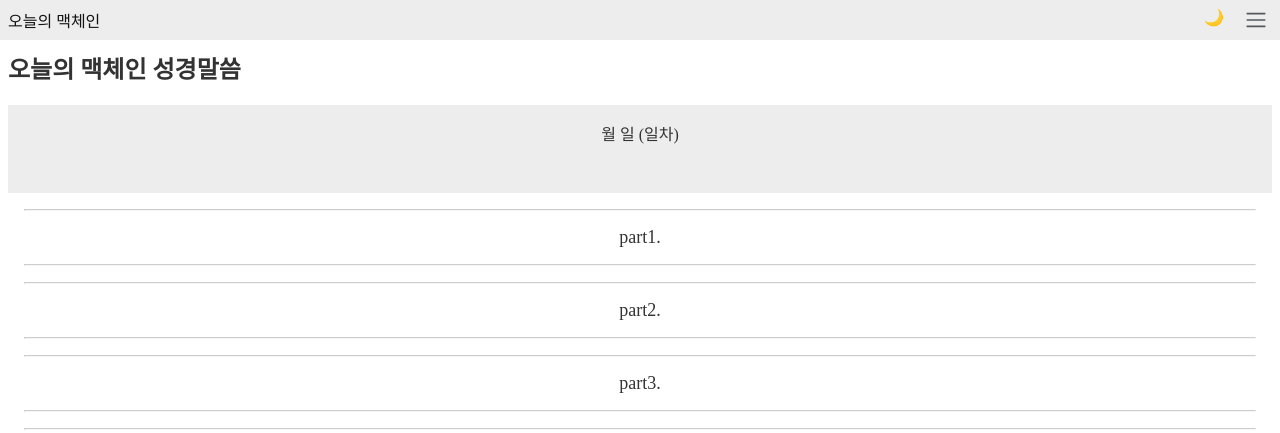
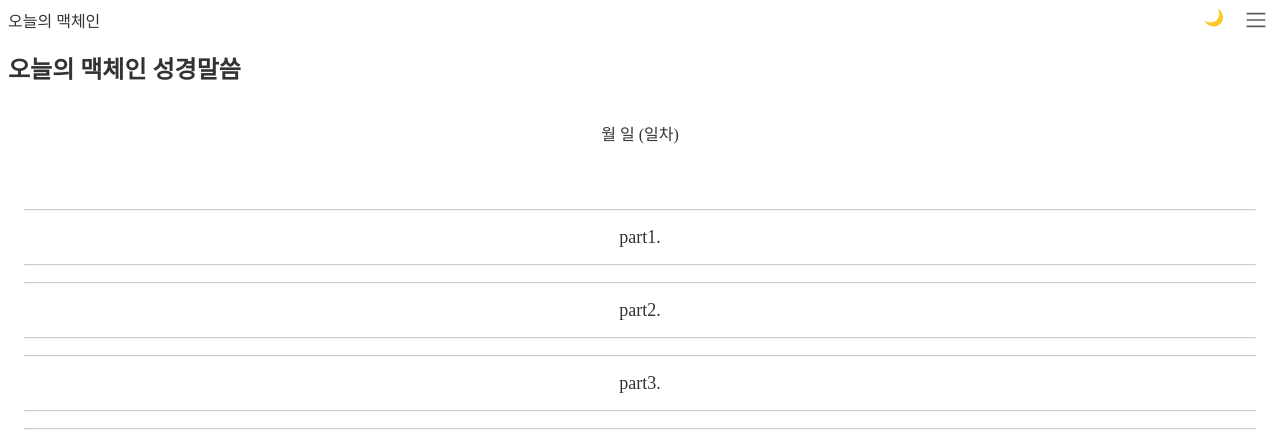
Before and after one commit to euskate/django-example-linode, a Django app: template bible/templates/bible/mcheyne.html in a window 1280 px wide. Shown: the top 433 px of the page. Run offline with Django 3.2, Linux system fonts and the light colour scheme; the template is opened without the code that fills it, so the values that code supplies are empty.

Commit message:
modify css for darkmode

```diff
--- a/bible/static/bible/css/main.css
+++ b/bible/static/bible/css/main.css
@@ -4,7 +4,7 @@
 }
 
 a {
-  color: black;
+  /* color: black; */
   text-decoration: none;
 }
 
@@ -23,8 +23,8 @@
   padding: 0.5rem;
   justify-content: space-between;
   align-items: center;
-  color: #121212;
-  background-color: #ededed;
+  /* color: #121212;
+  background-color: #ededed; */
   position: fixed;
   font-weight: 16px;
   top: 0;
@@ -55,7 +55,7 @@
   position: fixed;
   padding: 1em;
   top: 40px;
-  background-color: #ededed;
+  /* background-color: #ededed; */
   right: 0px;
   line-height: 200%;
 }
--- a/bible/static/bible/css/mcheyne.css
+++ b/bible/static/bible/css/mcheyne.css
@@ -6,7 +6,7 @@
   align-items: center;
   justify-content: center;
   text-align: center;
-  background-color: #ededed;
+  /* background-color: #ededed; */
   margin: 0;
   padding: 1em 0 0 0;
 }
@@ -15,7 +15,7 @@
   text-align: center;
   align-items: center;
   justify-content: center;
-  background-color: #ededed;
+  /* background-color: #ededed; */
   margin: 0;
   padding: 1em;
 }
--- a/bible/static/bible/css/style.css
+++ b/bible/static/bible/css/style.css
@@ -43,6 +43,11 @@
   transition: background-color 0.3s ease;
 }
 
+a {
+  color: gray;
+  text-decoration: none;
+}
+
 /* 어두운 모드 스타일 */
 body.dark-mode {
   background-color: #333333;
```
